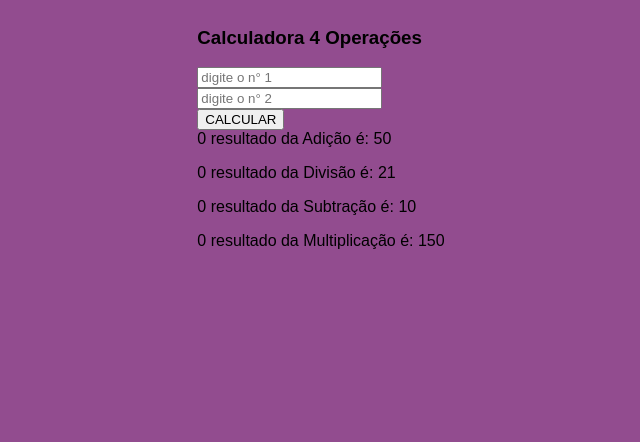
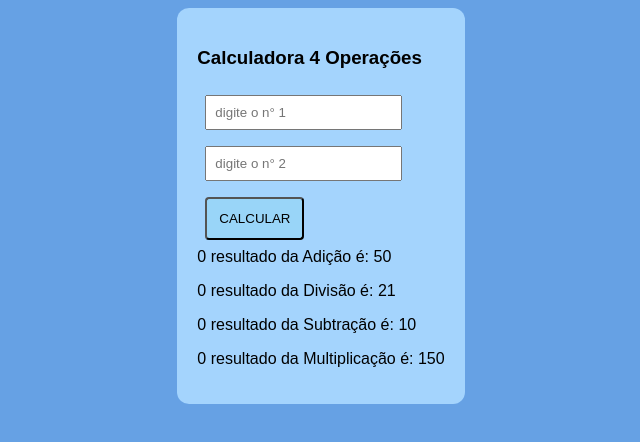
Before and after one commit to geovanaa24/2dsc_leoncio, a plain HTML site: page index.html in a window 1280 px wide. Shown: the whole page, without its empty margins (327-967 px from the left). Drawn offline with Linux system fonts and the light colour scheme.

Commit message:
iniciado o codigo javascript

```diff
--- a/calculadora/css/estilo.css
+++ b/calculadora/css/estilo.css
@@ -6,5 +6,21 @@ body {
     width: 100%;
     display: flex;
     justify-content: center;
-    background-color :rgb(146, 76, 143);
+    background-color :rgb(102, 161, 228);
 }
+.app {
+    background-color: rgb(164, 212, 253);
+    padding: 20px;
+    border-radius: 12px;
+}
+input {
+    padding: 8px;
+    margin: 8px;
+    outline: none;
+}
+#btn-calcular {
+    background-color: rgb(153, 213, 248);
+    color: rgb(0, 0, 0);
+    padding: 12px;
+    border-radius: 4px;
+}
--- /dev/null
+++ b/calculadora/js/script.js
@@ -0,0 +1,14 @@
+// FAZ REFERÊNCIA AOS ELEMENTOS DOM
+const numero1 = document.querySelector('#numero1')
+const numero2 = document.querySelector('#numero2')
+const btnCalcular = document.querySelector('#btnCalcular')
+const resultado = document.querySelector('#resultado')
+const adicao = document.querySelector('#adicao')
+const divisao = document.querySelector('#divisao')
+const subtracao = document.querySelector('#subtracao')
+const multiplicacao = document.querySelector('#multiplicacao')
+
+// CRIA A FUNÇÃO CALCULAR
+
+
+// ADICIONA ESCUTAR DE EVENTOS
--- a/index.html
+++ b/index.html
@@ -12,7 +12,7 @@
         <form class="formulario">
             <input type="number" id="numero1" placeholder="digite o n° 1"><br>
             <input type="number" id="numero1" placeholder="digite o n° 2"><br>
-            <input type="submit" value="CALCULAR"
+            <input type="submit" id="btn-calcular" value="CALCULAR">
         </form>
         <!--AQUI COMEÇA A EXIBIÇÃO -->
         <div class="resultado"
@@ -22,5 +22,6 @@
             <p class="multiplicacao">0 resultado da Multiplicação é: 150</p>
 
     </div>
+    <script src="./calculadora/js/script.js"></script>
 </body>
 </html>
```
